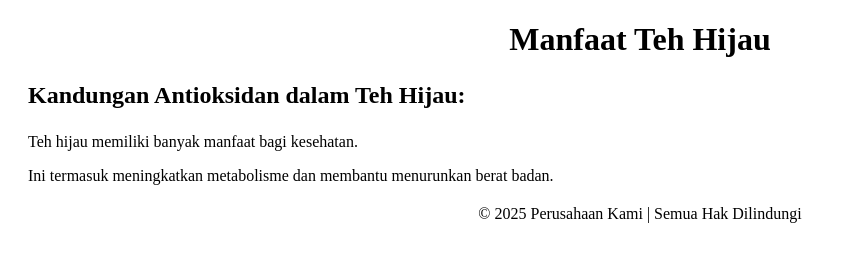
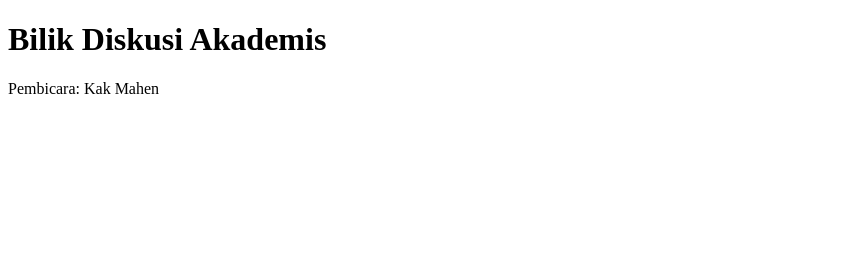
Before and after one commit to GusSurya031/bisik-4, a plain HTML site: page index.html in a window 1280 px wide. Shown: the whole page, without its empty margins (0-856 px from the left). Drawn offline with Linux system fonts and the light colour scheme.

Commit message:
fix: update index.html

```diff
--- a/index.html
+++ b/index.html
@@ -1,25 +1,12 @@
 <!DOCTYPE html>
-<html lang="id">
-  <head>
-    <meta charset="UTF-8" />
-    <title>Manfaat Teh Hijau</title>
-  </head>
-  <body>
-    <div style="text-align: center">
-      <h1>Manfaat Teh Hijau</h1>
-    </div>
-
-    <div style="margin: 20px">
-      <p style="font-size: 24px; font-weight: bold;">Kandungan Antioksidan dalam Teh Hijau:</p>
-      <p>Teh hijau memiliki banyak manfaat bagi kesehatan.</p>
-      <p>
-        Ini termasuk meningkatkan metabolisme dan membantu menurunkan berat
-        badan.
-      </p>
-    </div>
-
-    <div style="text-align: center">
-      <div>&copy; 2025 Perusahaan Kami | Semua Hak Dilindungi</div>
-    </div>
-  </body>
+<html lang="en">
+<head>
+  <meta charset="UTF-8">
+  <meta name="viewport" content="width=device-width, initial-scale=1.0">
+  <title>Bisik #4</title>
+</head>
+<body>
+  <h1>Bilik Diskusi Akademis</h1>
+  <p>Pembicara: Kak Mahen</p>
+</body>
 </html>
```
Also changed, not shown: mahen.html (added).
